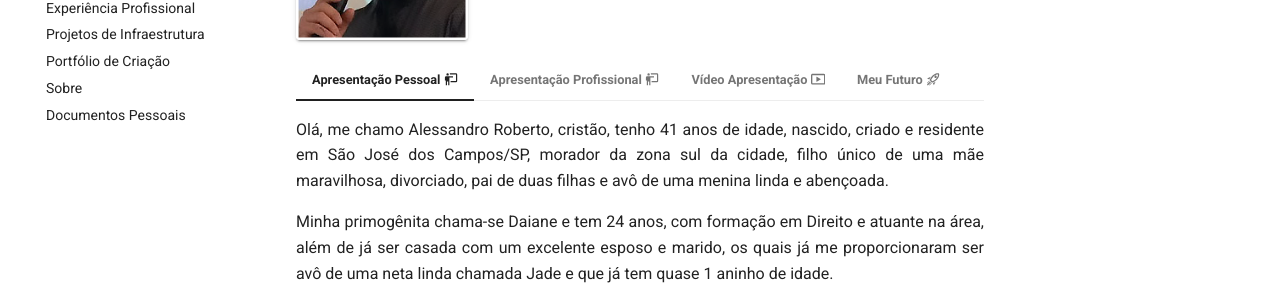
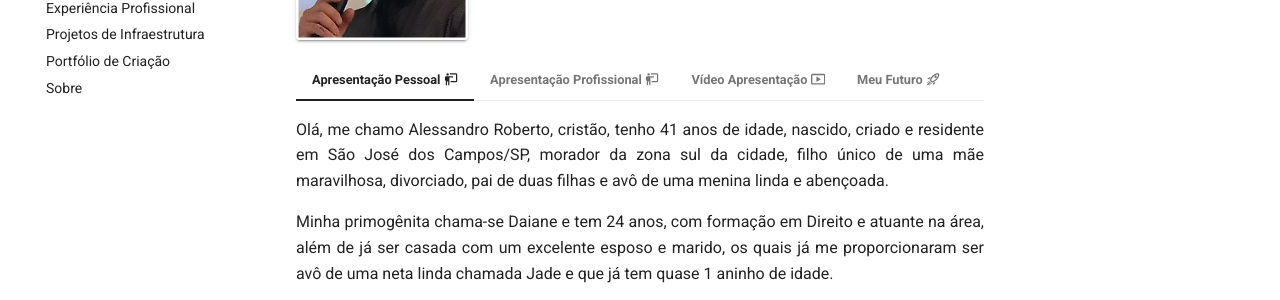
Before and after one commit to arrs82/curriculo, an MkDocs documentation site: the page built from docs/index.md, in a window 1280 px wide. Shown: the part 319-619 px from the top of the page. Built offline with MkDocs 1.6.1 and Material for MkDocs 9.7.7, drawn with Linux system fonts in a browser that asks for light colours; nearby versions of some CDN libraries.

Commit message:
Update - No doc

```diff
--- a/mkdocs.yml
+++ b/mkdocs.yml
@@ -27,7 +27,7 @@ nav:
         - Projetos de Infraestrutura: projetos-infra.md
         - Portfólio de Criação: portfolio-criacao.md
         - Sobre: sobre.md
-        - Documentos Pessoais: documentos-pessoais.md
+        #- Documentos Pessoais: documentos-pessoais.md
         #- Ícones e Utilitários: icones.md
 
 # Configuration
```
Also changed, not shown: docs/.documentos-pessoais.md (renamed from docs/documentos-pessoais.md).
